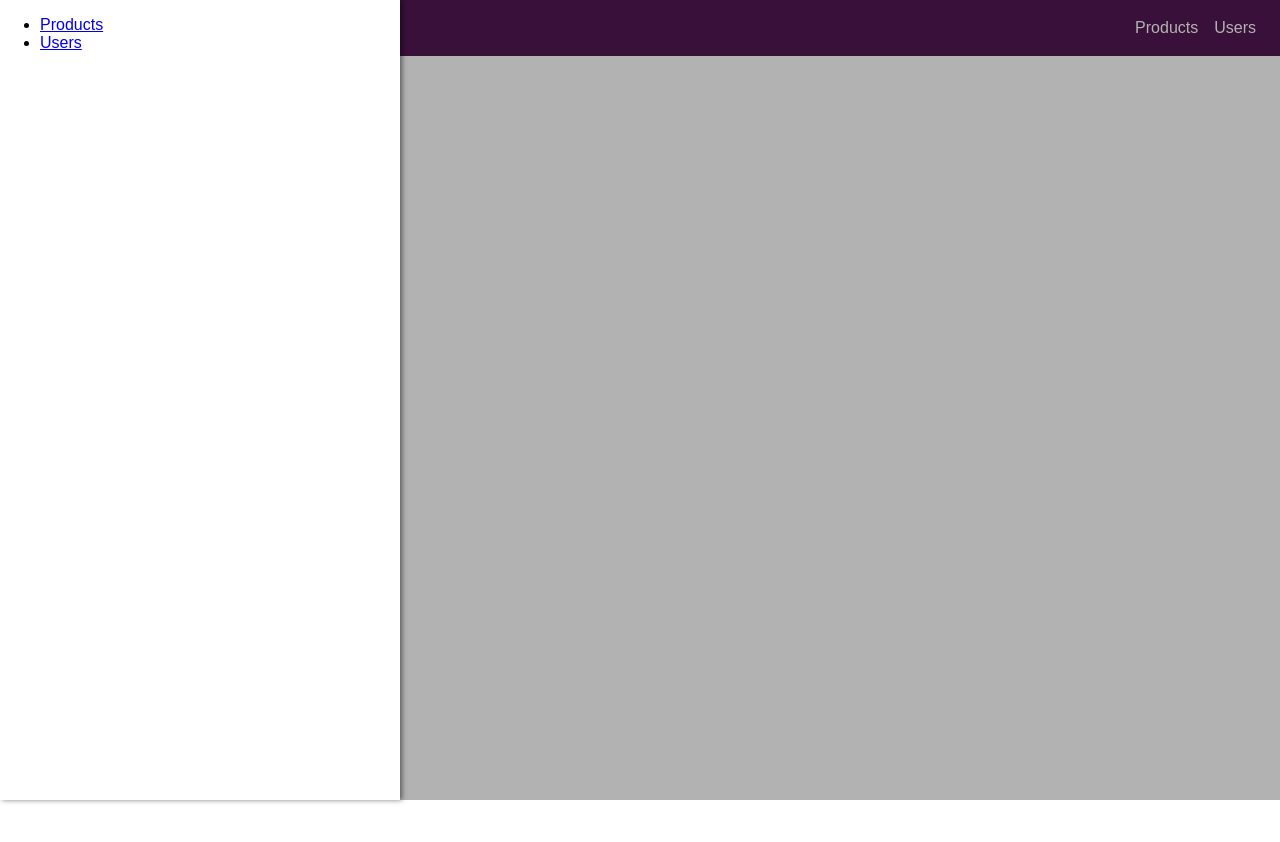
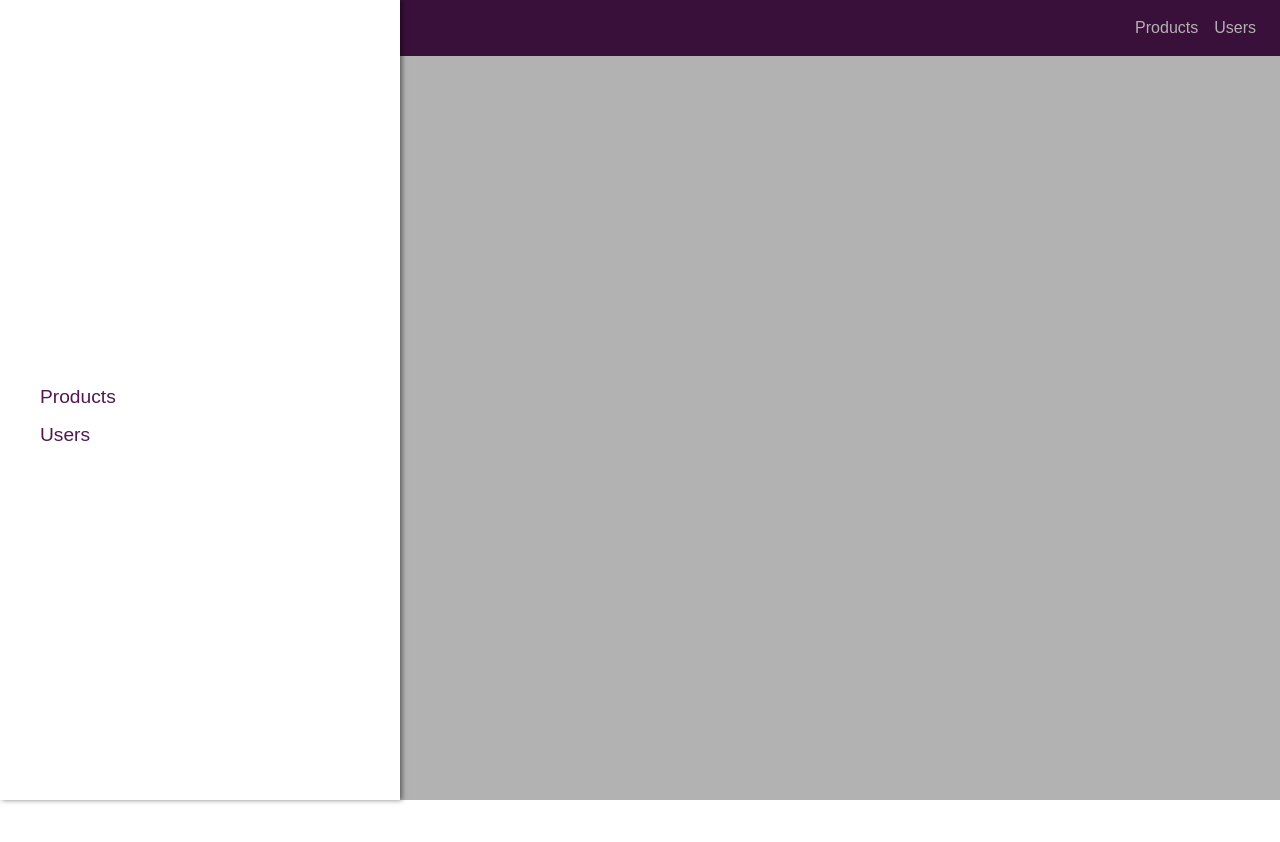
Before and after one commit to tanveersingh926/Navbar-SideBar-React, a React (Create React App) app: page / in a window 1280 px wide. Shown: the top 842 px of the page. Built offline with nearby package versions, Linux system fonts and the light colour scheme.

Commit message:
Side drawer panel CSS completed

```diff
--- a/src/components/SideDrawer/SideDrawer.css
+++ b/src/components/SideDrawer/SideDrawer.css
@@ -8,5 +8,25 @@
     width: 70%;
     max-width: 400px;
     z-index: 200;
+}
 
+.side-drawer ul {
+    display: flex;
+    list-style: none;
+    flex-direction: column;
+    justify-content: center;
+    height: 100%;
 }
+.side-drawer ul li {
+    margin: 0.5rem 0;
+}
+.side-drawer ul a {
+    color: #521751;
+    text-decoration: none;
+    font-size: 1.2rem
+}
+
+.side-drawer ul a:hover,
+.side-drawer ul a:active{
+    color: #fa923f;
+}
```
